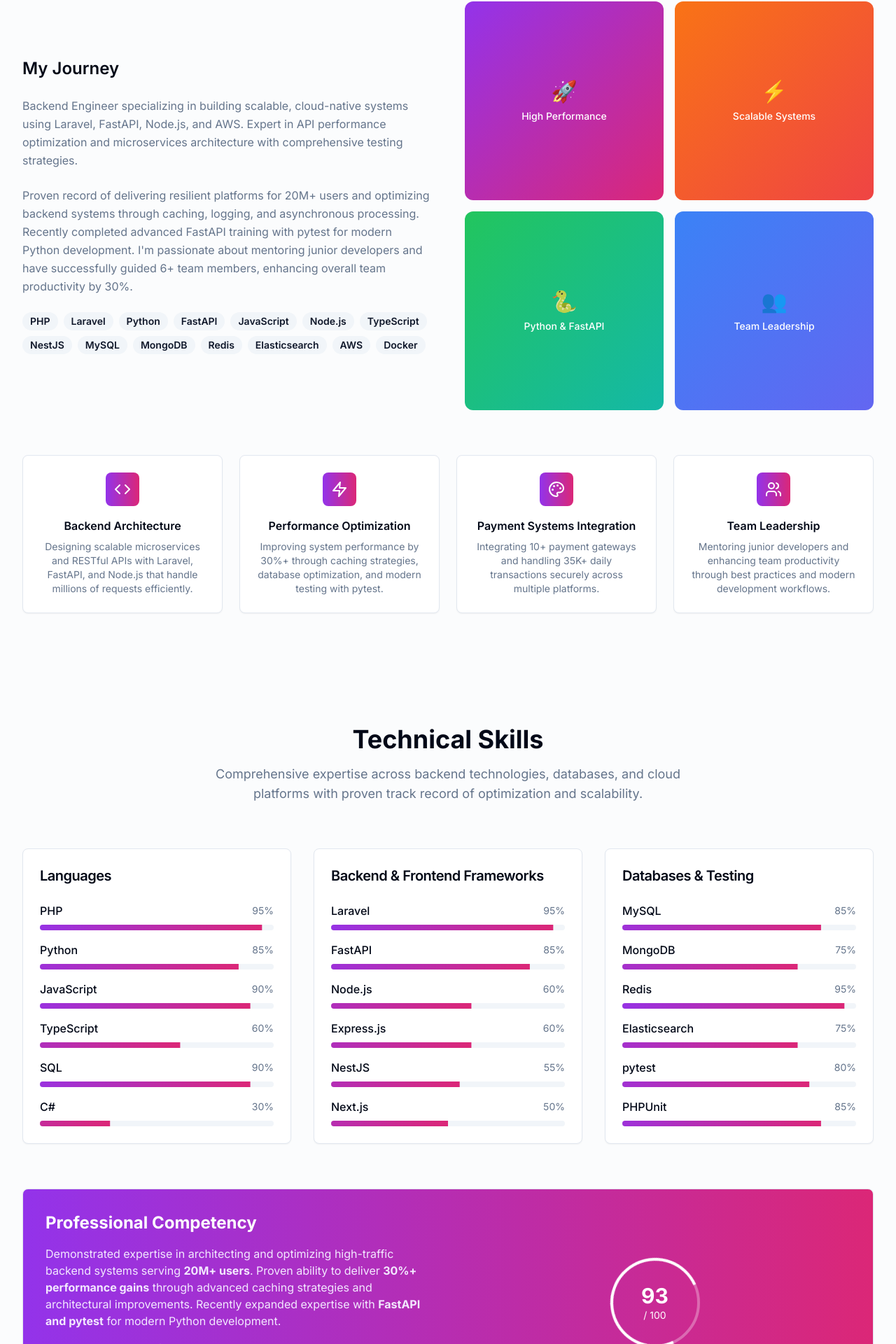
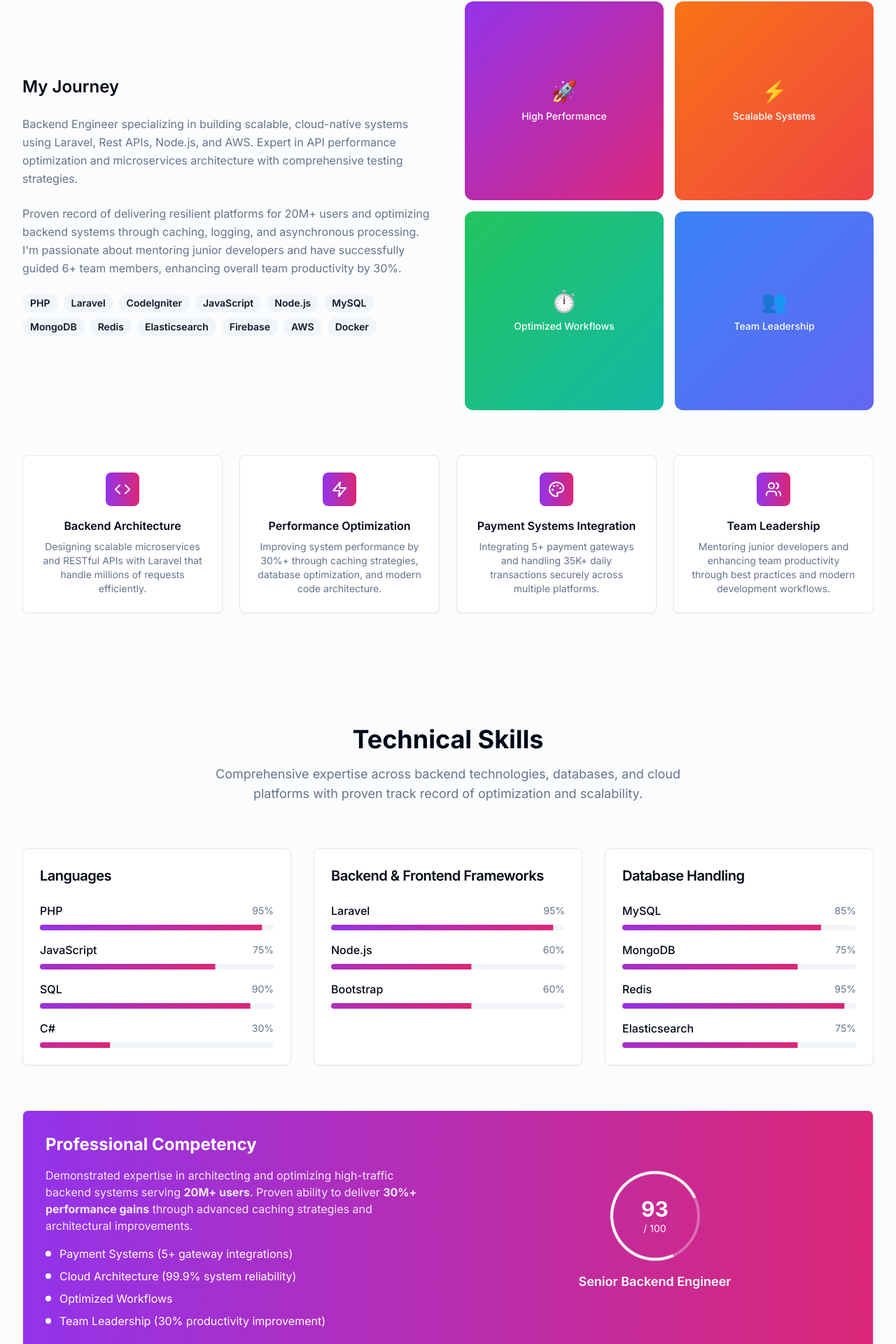
Before and after one commit to maazirfaan/maazirfaan.github.io, a Next.js app: page / in a window 1280 px wide. Shown: the part 1054-2974 px from the top of the page at 70% size. Built offline with nearby package versions, Linux system fonts and the light colour scheme.

Commit message:
update skills

```diff
--- a/components/about-section.tsx
+++ b/components/about-section.tsx
@@ -8,16 +8,14 @@ export function AboutSection() {
   const skills = [
     "PHP",
     "Laravel",
-    "Python",
-    "FastAPI",
+    "CodeIgniter",
     "JavaScript",
     "Node.js",
-    "TypeScript",
-    "NestJS",
     "MySQL",
     "MongoDB",
     "Redis",
     "Elasticsearch",
+    "Firebase",
     "AWS",
     "Docker",
   ]
@@ -26,17 +24,17 @@ export function AboutSection() {
     {
       icon: Code,
       title: "Backend Architecture",
-      description: "Designing scalable microservices and RESTful APIs with Laravel, FastAPI, and Node.js that handle millions of requests efficiently.",
+      description: "Designing scalable microservices and RESTful APIs with Laravel that handle millions of requests efficiently.",
     },
     {
       icon: Zap,
       title: "Performance Optimization",
-      description: "Improving system performance by 30%+ through caching strategies, database optimization, and modern testing with pytest.",
+      description: "Improving system performance by 30%+ through caching strategies, database optimization, and modern code architecture.",
     },
     {
       icon: Palette,
       title: "Payment Systems Integration",
-      description: "Integrating 10+ payment gateways and handling 35K+ daily transactions securely across multiple platforms.",
+      description: "Integrating 5+ payment gateways and handling 35K+ daily transactions securely across multiple platforms.",
     },
     {
       icon: Users,
@@ -59,14 +57,13 @@ export function AboutSection() {
           <div>
             <h3 className="text-2xl font-semibold mb-6">My Journey</h3>
             <p className="text-muted-foreground mb-6 leading-relaxed">
-              Backend Engineer specializing in building scalable, cloud-native systems using Laravel, FastAPI, Node.js,
+              Backend Engineer specializing in building scalable, cloud-native systems using Laravel, Rest APIs, Node.js,
               and AWS. Expert in API performance optimization and microservices architecture with comprehensive testing
               strategies.
             </p>
             <p className="text-muted-foreground mb-6 leading-relaxed">
               Proven record of delivering resilient platforms for 20M+ users and optimizing backend systems through
-              caching, logging, and asynchronous processing. Recently completed advanced FastAPI training with pytest
-              for modern Python development. I'm passionate about mentoring junior developers and have successfully
+              caching, logging, and asynchronous processing. I'm passionate about mentoring junior developers and have successfully
               guided 6+ team members, enhancing overall team productivity by 30%.
             </p>
             <div className="flex flex-wrap gap-2">
@@ -94,8 +91,8 @@ export function AboutSection() {
               </div>
               <div className="aspect-square rounded-xl bg-gradient-to-br from-green-500 to-teal-500 p-4 text-white">
                 <div className="text-center h-full flex flex-col justify-center">
-                  <div className="text-3xl mb-2">🐍</div>
-                  <p className="text-sm font-medium">Python & FastAPI</p>
+                  <div className="text-3xl mb-2">⏱️</div>
+                  <p className="text-sm font-medium">Optimized Workflows</p>
                 </div>
               </div>
               <div className="aspect-square rounded-xl bg-gradient-to-br from-blue-500 to-indigo-500 p-4 text-white">
--- a/components/experience-section.tsx
+++ b/components/experience-section.tsx
@@ -148,6 +148,8 @@ export function ExperienceSection() {
             </div>
 
             {/* Online Courses */}
+            {EDUCATION.courses.length > 0 && (
+              <>
                 <h4 className="text-lg font-semibold mb-4">Recent Learning</h4>
                 <div className="space-y-3 mb-8">
                   {EDUCATION.courses.map((course, index) => (
@@ -177,6 +179,8 @@ export function ExperienceSection() {
                     </Card>
                   ))}
                 </div>
+              </>
+            )}
 
             {/* Certifications */}
             {EDUCATION.certifications.length > 0 && (
--- a/components/skills-section.tsx
+++ b/components/skills-section.tsx
@@ -9,9 +9,7 @@ export function SkillsSection() {
       title: "Languages",
       skills: [
         { name: "PHP", level: 95 },
-        { name: "Python", level: 85 },
-        { name: "JavaScript", level: 90 },
-        { name: "TypeScript", level: 60 },
+        { name: "JavaScript", level: 75 },
         { name: "SQL", level: 90 },
         { name: "C#", level: 30 },
       ],
@@ -20,22 +18,17 @@ export function SkillsSection() {
       title: "Backend & Frontend Frameworks",
       skills: [
         { name: "Laravel", level: 95 },
-        { name: "FastAPI", level: 85 },
         { name: "Node.js", level: 60 },
-        { name: "Express.js", level: 60 },
-        { name: "NestJS", level: 55 },
-        { name: "Next.js", level: 50 },
+        { name: "Bootstrap", level: 60 },
       ],
     },
     {
-      title: "Databases & Testing",
+      title: "Database Handling",
       skills: [
         { name: "MySQL", level: 85 },
         { name: "MongoDB", level: 75 },
         { name: "Redis", level: 95 },
         { name: "Elasticsearch", level: 75 },
-        { name: "pytest", level: 80 },
-        { name: "PHPUnit", level: 85 },
       ],
     },
   ]
@@ -84,13 +77,12 @@ export function SkillsSection() {
                   <p className="text-purple-100 mb-4">
                     Demonstrated expertise in architecting and optimizing high-traffic backend systems serving{" "}
                     <strong>20M+ users</strong>. Proven ability to deliver <strong>30%+ performance gains</strong>{" "}
-                    through advanced caching strategies and architectural improvements. Recently expanded expertise with{" "}
-                    <strong>FastAPI and pytest</strong> for modern Python development.
+                    through advanced caching strategies and architectural improvements.
                   </p>
                   <div className="space-y-2">
                     <div className="flex items-center">
                       <div className="w-2 h-2 bg-white rounded-full mr-3"></div>
-                      <span>Payment Systems (10+ gateway integrations)</span>
+                      <span>Payment Systems (5+ gateway integrations)</span>
                     </div>
                     <div className="flex items-center">
                       <div className="w-2 h-2 bg-white rounded-full mr-3"></div>
@@ -98,7 +90,7 @@ export function SkillsSection() {
                     </div>
                     <div className="flex items-center">
                       <div className="w-2 h-2 bg-white rounded-full mr-3"></div>
-                      <span>FastAPI & pytest (Modern Python development)</span>
+                      <span>Optimized Workflows</span>
                     </div>
                     <div className="flex items-center">
                       <div className="w-2 h-2 bg-white rounded-full mr-3"></div>
```
Lines whose indentation alone changed are shown as unchanged.
